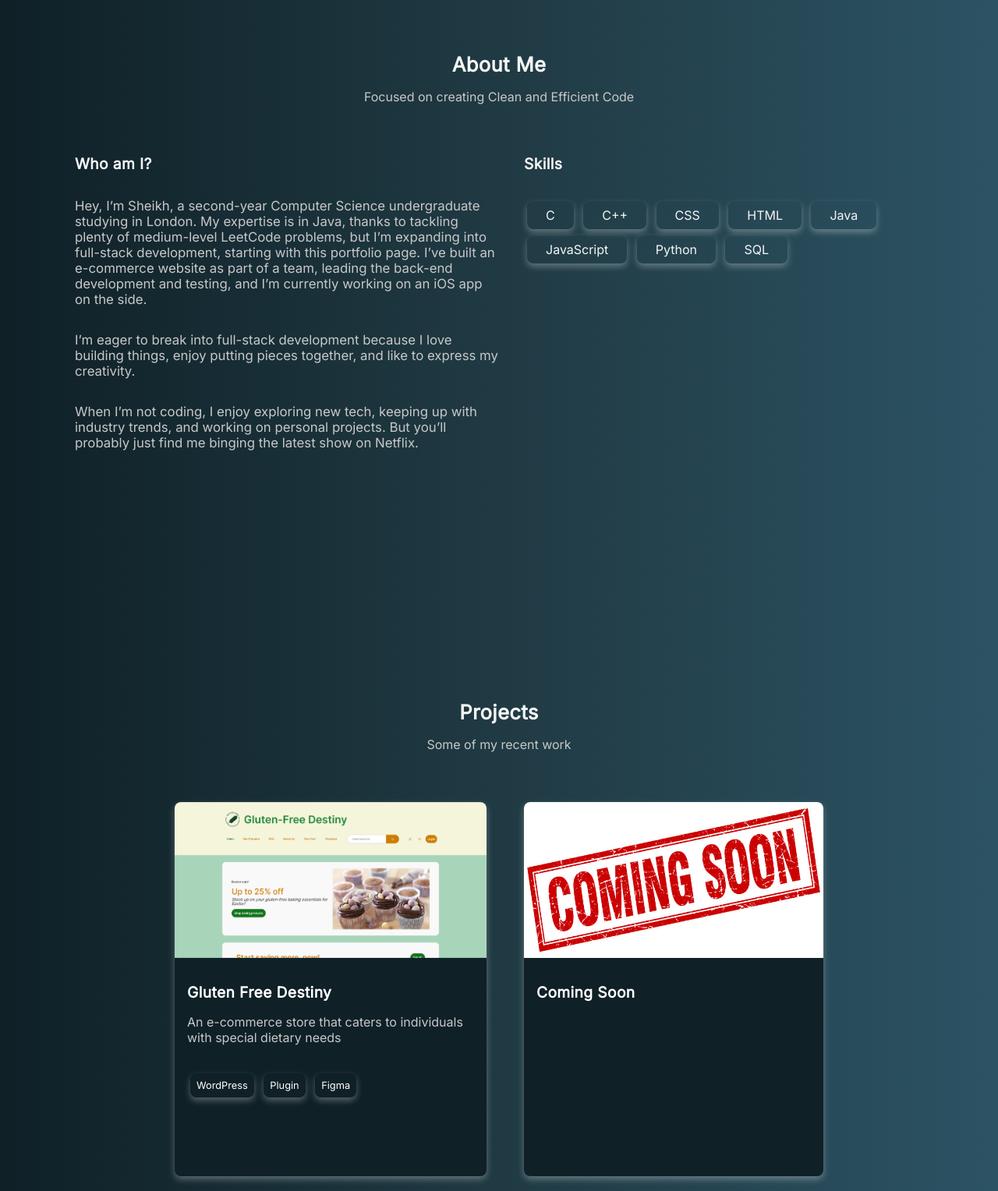
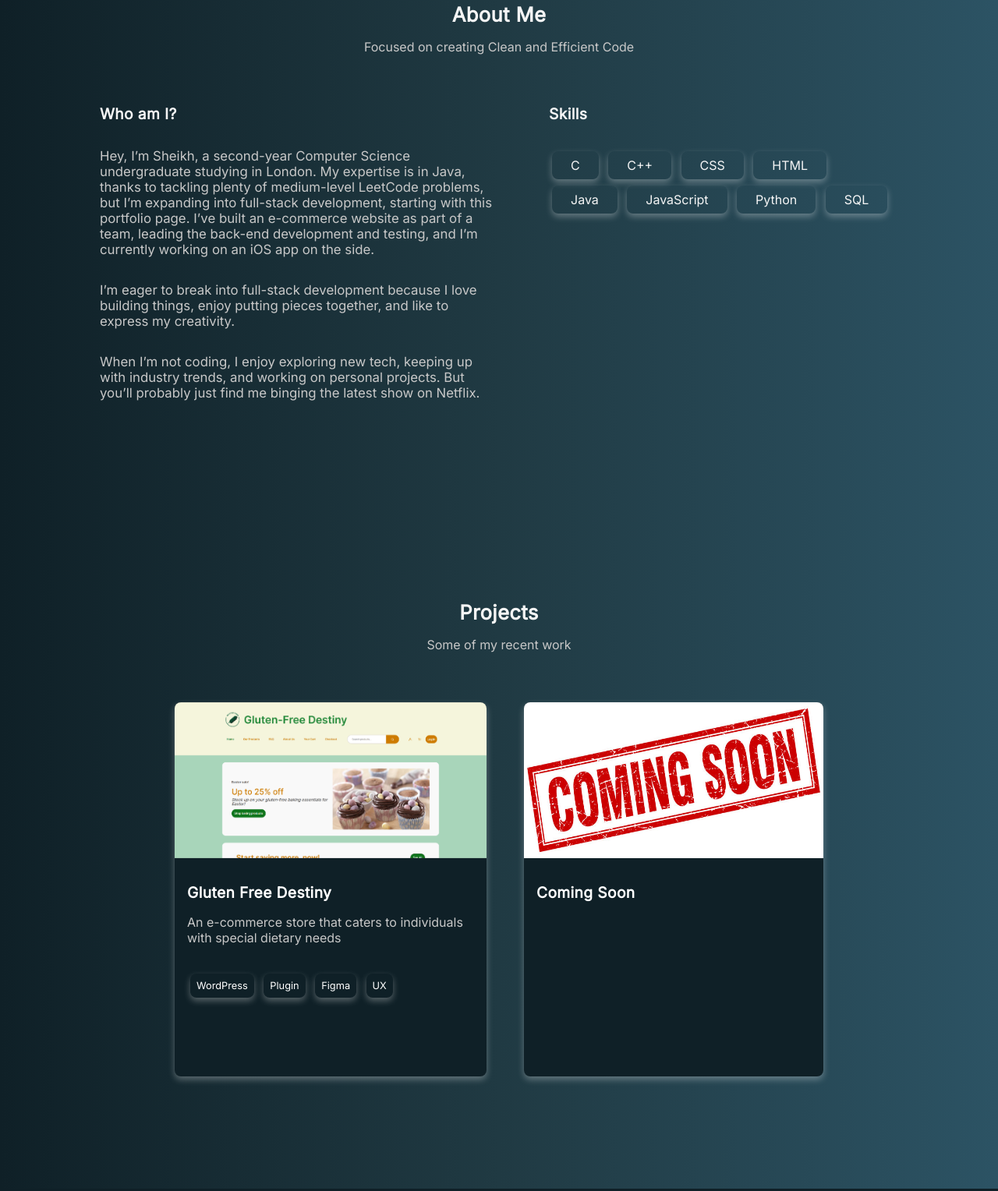
Before and after one commit to sakey01/Portfolio, a plain HTML site: page index.html in a window 1280 px wide. Shown: the part 1013-2541 px from the top of the page at 78% size. Drawn offline with Linux system fonts and the light colour scheme.

Commit message:
final changes

```diff
--- a/index.html
+++ b/index.html
@@ -42,7 +42,7 @@
                     <h2 class="center-content spacer">About Me</h2>
                     <p class="center-content grey-text">Focused on creating Clean and Efficient Code</p>
                 </div>
-                <div class="column non-column gap-2x">
+                <div class="column non-column gap-4x">
                     <div>
                         <h3 class="spacer-2x">Who am I?</h3>
                         <div class="section-text grey-text">
@@ -92,6 +92,7 @@
                                 <span class="translucent-bg skill-box">WordPress</span>
                                 <span class="translucent-bg skill-box">Plugin</span>
                                 <span class="translucent-bg skill-box">Figma</span>
+                                <span class="translucent-bg skill-box">UX</span>
                             </div>
                         </div>
                     </figure>
--- a/style.css
+++ b/style.css
@@ -37,7 +37,7 @@ nav {
     list-style: none;
 }
 
-.nav-item:hover {
+.nav-item:hover, .nav-item:focus {
     color: #4698bc;
 }
 
@@ -124,10 +124,6 @@ button:hover {
     to { transform: translateY(-8px); }
 }
 
-#about {
-    padding: 10rem 6rem;
-}
-
 h2 {
     font-size: 1.6rem;
     font-weight: 600;
@@ -142,6 +138,7 @@ h2 {
 .gap { gap: 1rem; }
 .gap-2x { gap: 2rem; }
 .gap-3x { gap: 3rem; }
+.gap-4x { gap: 4rem; }
 
 .spacer { margin-bottom: 1rem; }
 .spacer-2x { margin-bottom: 2rem; }
@@ -173,7 +170,7 @@ h3 {
 }
 
 #projects {
-    padding: 8em 1rem;
+    padding: 8em 2rem;
 }
 
 .project-card {
@@ -208,8 +205,8 @@ img:hover {
     transform: scale(1.05);
 }
 
-#contacts {
-    padding: 6rem 1rem;
+#about, #contacts {
+    padding: 6rem 24rem;
 }
 
 .icons-list {
@@ -271,6 +268,13 @@ input:active {
 .dark-bg {
     background-color: #0f2027;
     color: white;
+}
+
+@media (max-width: 1440px) {
+
+    #about, #contacts {
+        padding: 6rem 8rem;
+    }
 }
 
 @media (max-width: 768px) {
```
